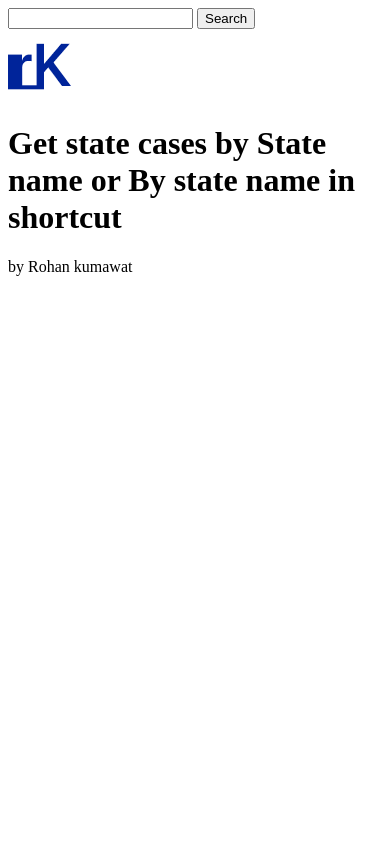
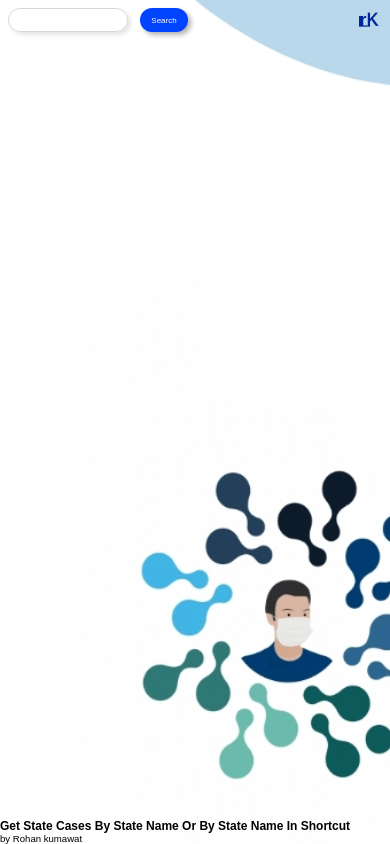
Before and after one commit to rohankumawat001/Corona-Tracker, a plain HTML site: page index.html in a window 390 px wide. Drawn offline with Linux system fonts and the light colour scheme; the site is published under a folder, as on GitHub Pages, so addresses that start at the root find nothing; no server answers.

Commit message:
six commit

```diff
--- a/index.html
+++ b/index.html
@@ -5,7 +5,7 @@
     <meta name="viewport" content="width=device-width, initial-scale=1.0">
     <meta http-equiv="X-UA-Compatible" content="ie=edge">
     <title>covid tracker</title>
-    <link rel="stylesheet" href="/css/style.css">
+    <link rel="stylesheet" href="style.css">
     <link rel="icon" type="image/png" href="images/Group 3.png"/>
 </head>
 <body>
--- a/css/style.css
+++ b/style.css
@@ -23,7 +23,7 @@ body,html{
     width: 100vw;
     height: 100vh;
     overflow: hidden;
-    background-image:url("/images/web-bg.jpg");
+    background-image:url("images/web-bg.jpg");
     background-position: center;
     background-size: cover;
 }
@@ -161,7 +161,7 @@ bottom: 0;
     }
     .container{
         background-position: center;
-        background-image: url("/images/iPhone\ 6-7-8\ Plus\ –\ 1.jpg");
+        background-image: url("images/mobile.jpg");
 
     }
     .heading img{
```
Also changed, not shown: images/mobile.jpg (renamed from images/iPhone 6-7-8 Plus – 1.jpg).
